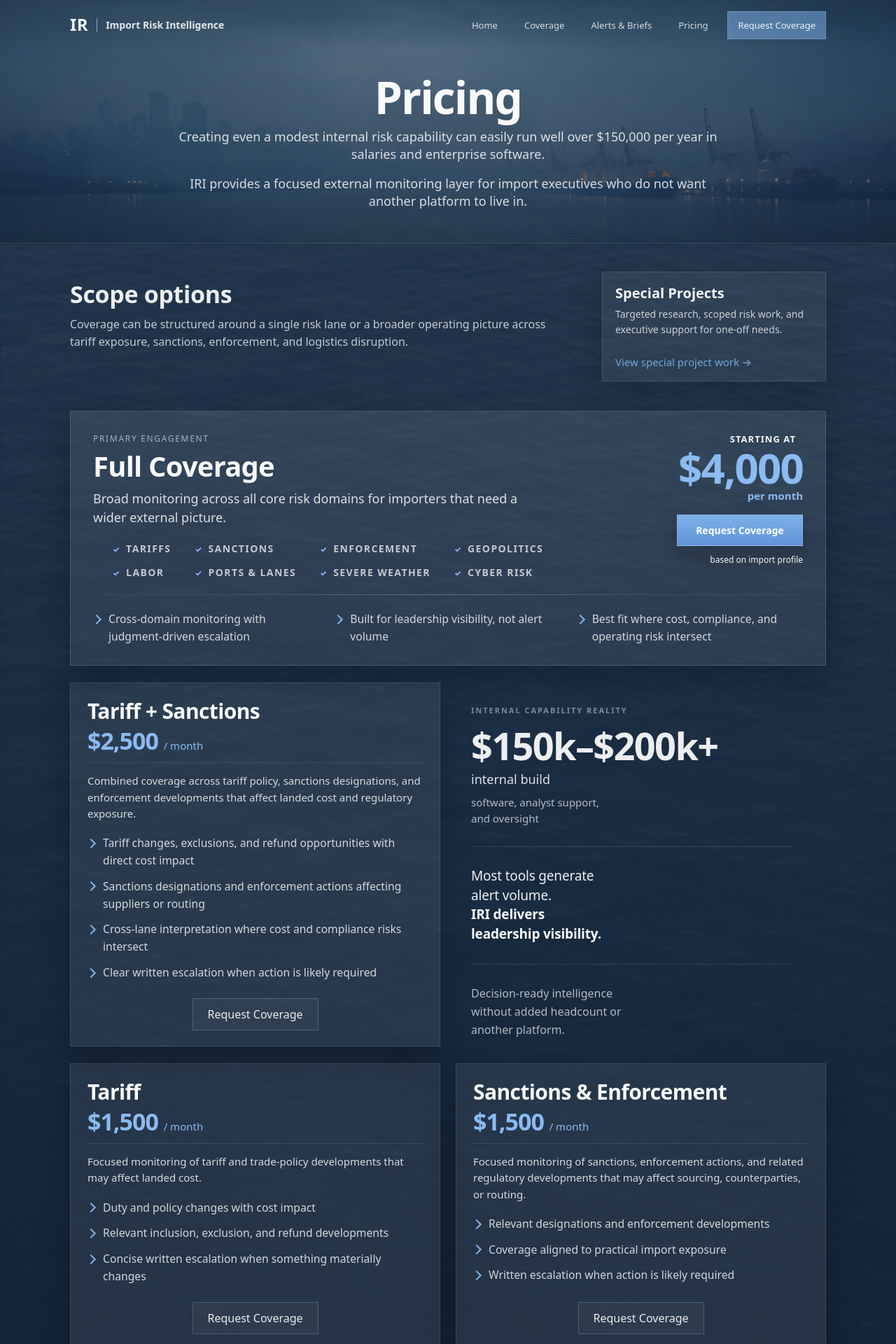
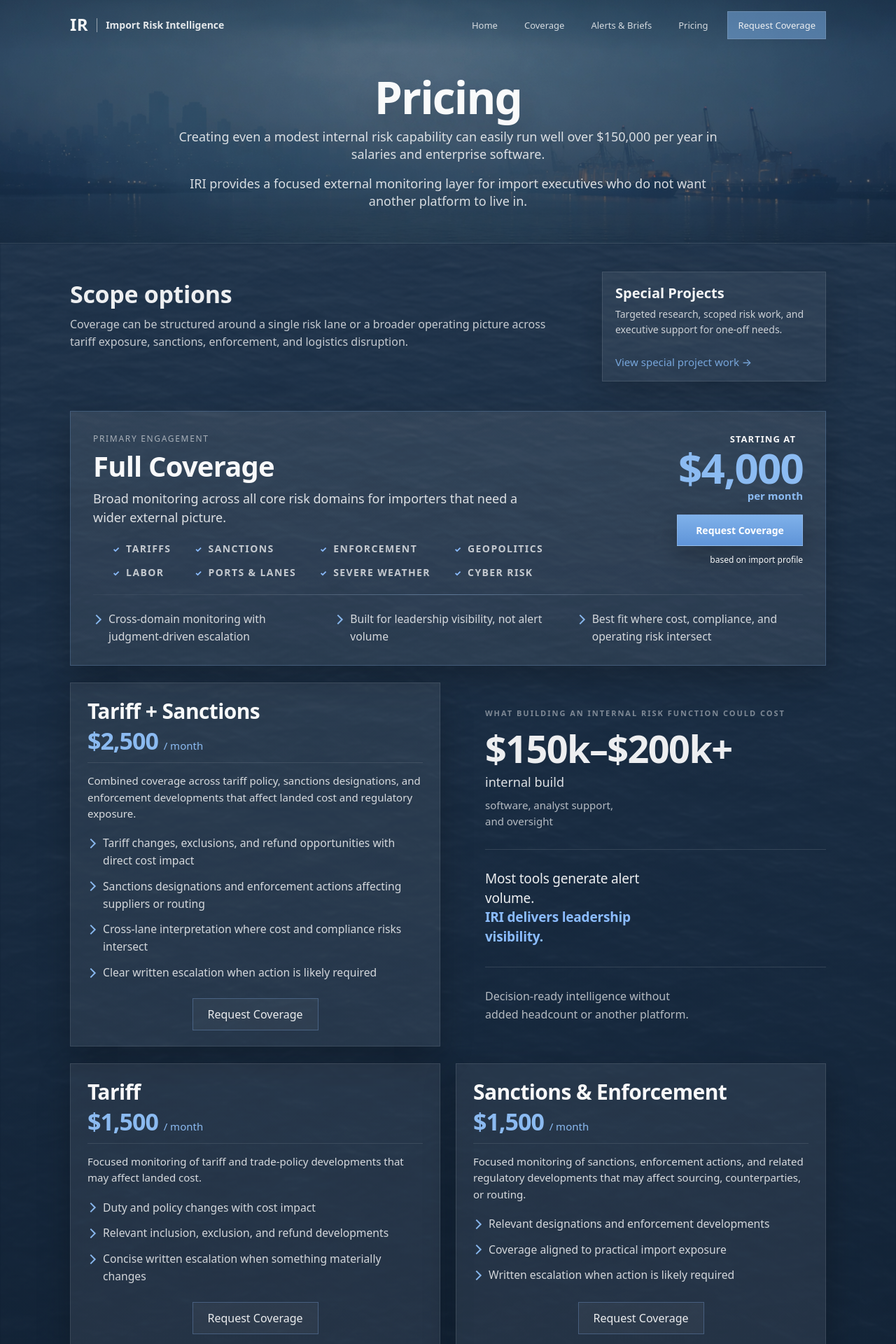
Before and after one commit to importrisk/import-risk-intelligence-site, a Jekyll site: the page built from pricing.html, in a window 1280 px wide. Shown: the top 1920 px of the page at 70% size. Built offline with Jekyll 4.4.1, drawn with Linux system fonts in a browser that asks for light colours.

Commit message:
Refine pricing comparison section

```diff
--- a/pricing.html
+++ b/pricing.html
@@ -115,7 +115,7 @@ description: Pricing and scope options for Import Risk Intelligence.
        <aside class="pricing-combined-right" aria-label="Support space">
   <div class="pricing-support-rail">
     <section class="pricing-support-section">
-      <p class="pricing-support-kicker">Internal capability reality</p>
+      <p class="pricing-support-kicker">What building an internal risk function could cost</p>
 
       <p class="pricing-support-cost">$150k–$200k+</p>
       <p class="pricing-support-cost-sub">internal build</p>
--- a/styles.css
+++ b/styles.css
@@ -2183,13 +2183,13 @@ select.cs-input:-webkit-autofill:focus{
 .pricing-combined-right{
   min-height: 100%;
   border-left: 0;
-  padding: 18px 0 0 22px;
+  padding: 22px 0 0 42px;
 }
 
 .pricing-support-rail{
   padding: 0;
   background: transparent;
-  max-width: 460px;
+  max-width: 520px;
 }
 
 .pricing-support-section{
@@ -2238,7 +2238,7 @@ select.cs-input:-webkit-autofill:focus{
 
 .pricing-support-statement{
   margin: 0;
-  max-width: 18ch;
+  max-width: 24ch;
   font-size: 19px;
   line-height: 1.45;
   letter-spacing: -0.01em;
@@ -2246,13 +2246,13 @@ select.cs-input:-webkit-autofill:focus{
 }
 
 .pricing-support-statement strong{
-  color: rgba(255,255,255,.98);
+  color: #8bbcff;
   font-weight: 800;
 }
 
 .pricing-support-note{
   margin: 0;
-  max-width: 26ch;
+  max-width: 32ch;
   font-size: 16px;
   line-height: 1.65;
   color: rgba(255,255,255,.68);
```
